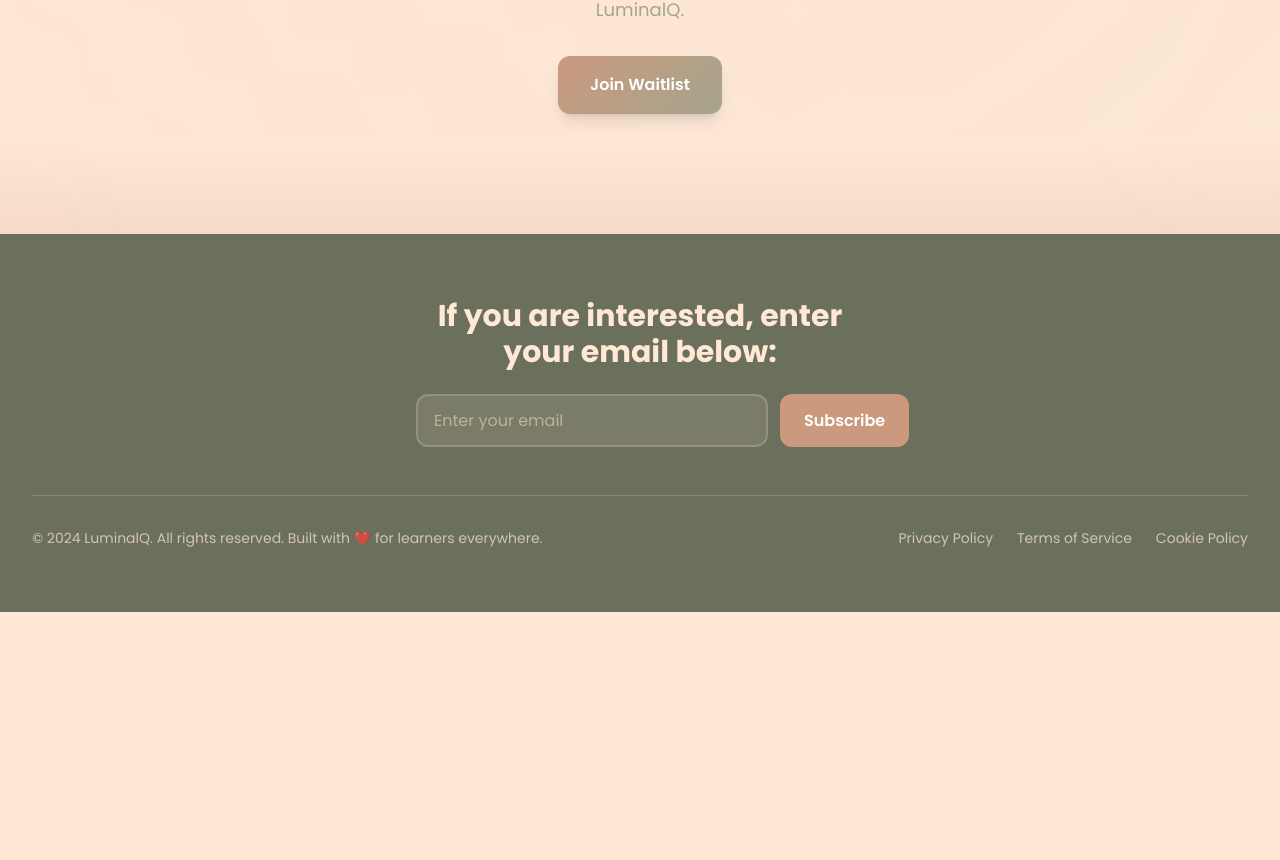
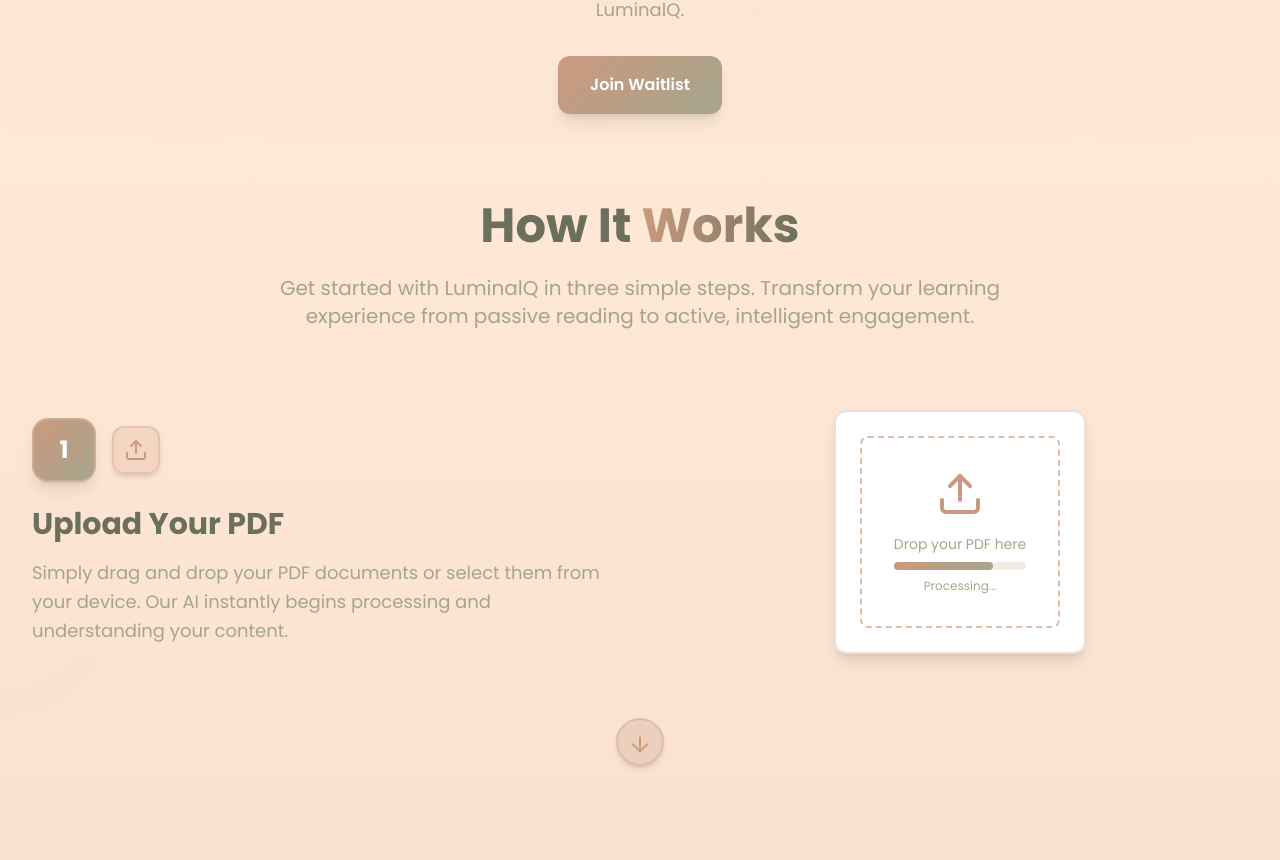
Before and after one commit to Navaneethakrishnan-morg/website, a Next.js app: page / in a window 1280 px wide. Shown: the part 1911-2771 px from the top of the page. Before the commit the page ends 2523 px from the top, so only its background shows below. Built offline with nearby package versions, Linux system fonts and the light colour scheme.

Commit message:
Restore complete How It Works section with 3-step process

```diff
--- a/src/components/HowItWorks.tsx
+++ b/src/components/HowItWorks.tsx
@@ -2,10 +2,133 @@
 
 import React from 'react';
 import { motion } from 'framer-motion';
+import { Upload, MessageCircle, CheckCircle, ArrowRight } from 'lucide-react';
 
 const HowItWorks = () => {
+  const steps = [
+    {
+      number: 1,
+      icon: Upload,
+      title: 'Upload Your PDF',
+      description: 'Simply drag and drop your PDF documents or select them from your device. Our AI instantly begins processing and understanding your content.',
+      mockup: (
+        <div className="bg-white rounded-xl shadow-lg border-2 border-sandy-beige/50 p-6 w-full max-w-sm">
+          <div className="border-2 border-dashed border-sandy-beige rounded-lg p-8 text-center">
+            <Upload className="w-12 h-12 text-terracotta mx-auto mb-4" />
+            <p className="text-sm text-muted-sage mb-2">Drop your PDF here</p>
+            <div className="w-full bg-sandy-beige/30 rounded-full h-2">
+              <motion.div
+                className="bg-gradient-primary h-2 rounded-full"
+                initial={{ width: 0 }}
+                animate={{ width: '75%' }}
+                transition={{ duration: 2, delay: 1 }}
+              />
+            </div>
+            <p className="text-xs text-muted-sage mt-2">Processing...</p>
+          </div>
+        </div>
+      ),
+    },
+    {
+      number: 2,
+      icon: MessageCircle,
+      title: 'Chat & Learn',
+      description: 'Start asking questions about your document. Our AI provides detailed explanations, generates questions, and helps you understand complex concepts.',
+      mockup: (
+        <div className="bg-white rounded-xl shadow-lg border-2 border-sandy-beige/50 p-4 w-full max-w-sm">
+          <div className="space-y-3">
+            <div className="bg-sandy-beige/30 rounded-lg p-3 text-right">
+              <p className="text-sm text-olive-green">What is neural network?</p>
+            </div>
+            <div className="bg-terracotta/10 rounded-lg p-3">
+              <p className="text-sm text-olive-green">A neural network is a computing system inspired by biological neural networks...</p>
+            </div>
+            <div className="bg-light-sage/20 rounded-lg p-2 text-center">
+              <p className="text-xs text-muted-sage">✨ Generated 5 quiz questions</p>
+            </div>
+          </div>
+        </div>
+      ),
+    },
+    {
+      number: 3,
+      icon: CheckCircle,
+      title: 'Test & Review',
+      description: 'Take AI-generated quizzes, review your notes, and track your learning progress. Build confidence through interactive practice sessions.',
+      mockup: (
+        <div className="bg-white rounded-xl shadow-lg border-2 border-sandy-beige/50 p-4 w-full max-w-sm">
+          <div className="space-y-4">
+            <div className="text-center">
+              <h4 className="font-semibold text-olive-green text-sm mb-2">Quiz Results</h4>
+              <div className="relative w-20 h-20 mx-auto">
+                <svg className="transform -rotate-90 w-20 h-20">
+                  <circle
+                    cx="40"
+                    cy="40"
+                    r="36"
+                    stroke="#DDBEA9"
+                    strokeWidth="8"
+                    fill="transparent"
+                  />
+                  <motion.circle
+                    cx="40"
+                    cy="40"
+                    r="36"
+                    stroke="#CB997E"
+                    strokeWidth="8"
+                    fill="transparent"
+                    strokeLinecap="round"
+                    strokeDasharray={226}
+                    initial={{ strokeDashoffset: 226 }}
+                    animate={{ strokeDashoffset: 56.5 }}
+                    transition={{ duration: 2, delay: 1 }}
+                  />
+                </svg>
+                <div className="absolute inset-0 flex items-center justify-center">
+                  <span className="text-lg font-bold text-terracotta">85%</span>
+                </div>
+              </div>
+            </div>
+            <div className="space-y-2">
+              <div className="flex justify-between text-xs">
+                <span className="text-muted-sage">Questions Answered</span>
+                <span className="text-olive-green font-medium">17/20</span>
+              </div>
+              <div className="flex justify-between text-xs">
+                <span className="text-muted-sage">Study Streak</span>
+                <span className="text-olive-green font-medium">5 days</span>
+              </div>
+            </div>
+          </div>
+        </div>
+      ),
+    },
+  ];
+
+  const containerVariants = {
+    hidden: { opacity: 0 },
+    visible: {
+      opacity: 1,
+      transition: {
+        staggerChildren: 0.3,
+        delayChildren: 0.2,
+      },
+    },
+  };
+
+  const stepVariants = {
+    hidden: { opacity: 0, y: 50 },
+    visible: {
+      opacity: 1,
+      y: 0,
+      transition: {
+        duration: 0.8,
+      },
+    },
+  };
+
   return (
-    <section id="how-it-works" className="py-8 relative overflow-hidden">
+    <section id="how-it-works" className="py-20 lg:pt-16 lg:pb-32 relative overflow-hidden">
       {/* Background */}
       <div className="absolute inset-0 bg-gradient-to-b from-cream to-sandy-beige/30" />
 
@@ -39,8 +162,105 @@
       </div>
 
       <div className="container-custom relative z-10">
-        {/* Empty section for spacing */}
-        <div className="h-8"></div>
+        {/* Section Header */}
+        <motion.div
+          className="text-center mb-20"
+          initial={{ opacity: 0, y: 30 }}
+          whileInView={{ opacity: 1, y: 0 }}
+          viewport={{ once: true }}
+          transition={{ duration: 0.8 }}
+        >
+          <h2 className="text-3xl md:text-4xl lg:text-5xl font-bold text-olive-green mb-6">
+            How It <span className="text-gradient">Works</span>
+          </h2>
+          <p className="text-lg md:text-xl text-muted-sage max-w-3xl mx-auto leading-relaxed">
+            Get started with LuminalQ in three simple steps. Transform your learning
+            experience from passive reading to active, intelligent engagement.
+          </p>
+        </motion.div>
+
+        {/* Steps */}
+        <motion.div
+          className="space-y-16 lg:space-y-24"
+          variants={containerVariants}
+          initial="hidden"
+          whileInView="visible"
+          viewport={{ once: true, margin: "-100px" }}
+        >
+          {steps.map((step, index) => (
+            <motion.div
+              key={step.number}
+              variants={stepVariants}
+              className="relative"
+            >
+              <div className={`grid lg:grid-cols-2 gap-12 lg:gap-16 items-center ${
+                index % 2 === 1 ? 'lg:grid-flow-col-dense' : ''
+              }`}>
+                {/* Content */}
+                <div className={`space-y-6 ${index % 2 === 1 ? 'lg:col-start-2' : ''}`}>
+                  <div className="flex items-center space-x-4">
+                    <motion.div
+                      className="w-16 h-16 bg-gradient-primary border-2 border-sandy-beige/50 shadow-lg rounded-2xl flex items-center justify-center relative"
+                      whileHover={{ scale: 1.1 }}
+                      transition={{ duration: 0.3 }}
+                    >
+                      <span className="text-2xl font-bold text-white">
+                        {step.number}
+                      </span>
+                      <motion.div
+                        className="absolute inset-0 bg-gradient-primary rounded-2xl opacity-0"
+                        whileHover={{ opacity: 0.8, scale: 1.2 }}
+                        transition={{ duration: 0.3 }}
+                      />
+                    </motion.div>
+                    <div className="w-12 h-12 bg-terracotta/20 border-2 border-terracotta/30 shadow-md rounded-xl flex items-center justify-center">
+                      <step.icon className="w-6 h-6 text-terracotta" />
+                    </div>
+                  </div>
+
+                  <div>
+                    <h3 className="text-2xl md:text-3xl font-bold text-olive-green mb-4">
+                      {step.title}
+                    </h3>
+                    <p className="text-lg text-muted-sage leading-relaxed">
+                      {step.description}
+                    </p>
+                  </div>
+                </div>
+
+                {/* Mockup */}
+                <div className={`flex justify-center ${index % 2 === 1 ? 'lg:col-start-1' : ''}`}>
+                  <motion.div
+                    whileHover={{ scale: 1.05 }}
+                    transition={{ duration: 0.3 }}
+                  >
+                    {step.mockup}
+                  </motion.div>
+                </div>
+              </div>
+
+              {/* Connecting Arrow (except for last step) */}
+              {index < steps.length - 1 && (
+                <motion.div
+                  className="flex justify-center mt-12 lg:mt-16"
+                  initial={{ opacity: 0, scale: 0.5 }}
+                  whileInView={{ opacity: 1, scale: 1 }}
+                  viewport={{ once: true }}
+                  transition={{ duration: 0.5, delay: 0.5 }}
+                >
+                  <div className="w-12 h-12 bg-sandy-beige/50 border-2 border-sandy-beige shadow-md rounded-full flex items-center justify-center">
+                    <motion.div
+                      animate={{ y: [0, 5, 0] }}
+                      transition={{ duration: 2, repeat: Infinity }}
+                    >
+                      <ArrowRight className="w-6 h-6 text-terracotta transform rotate-90" />
+                    </motion.div>
+                  </div>
+                </motion.div>
+              )}
+            </motion.div>
+          ))}
+        </motion.div>
       </div>
     </section>
   );
```
